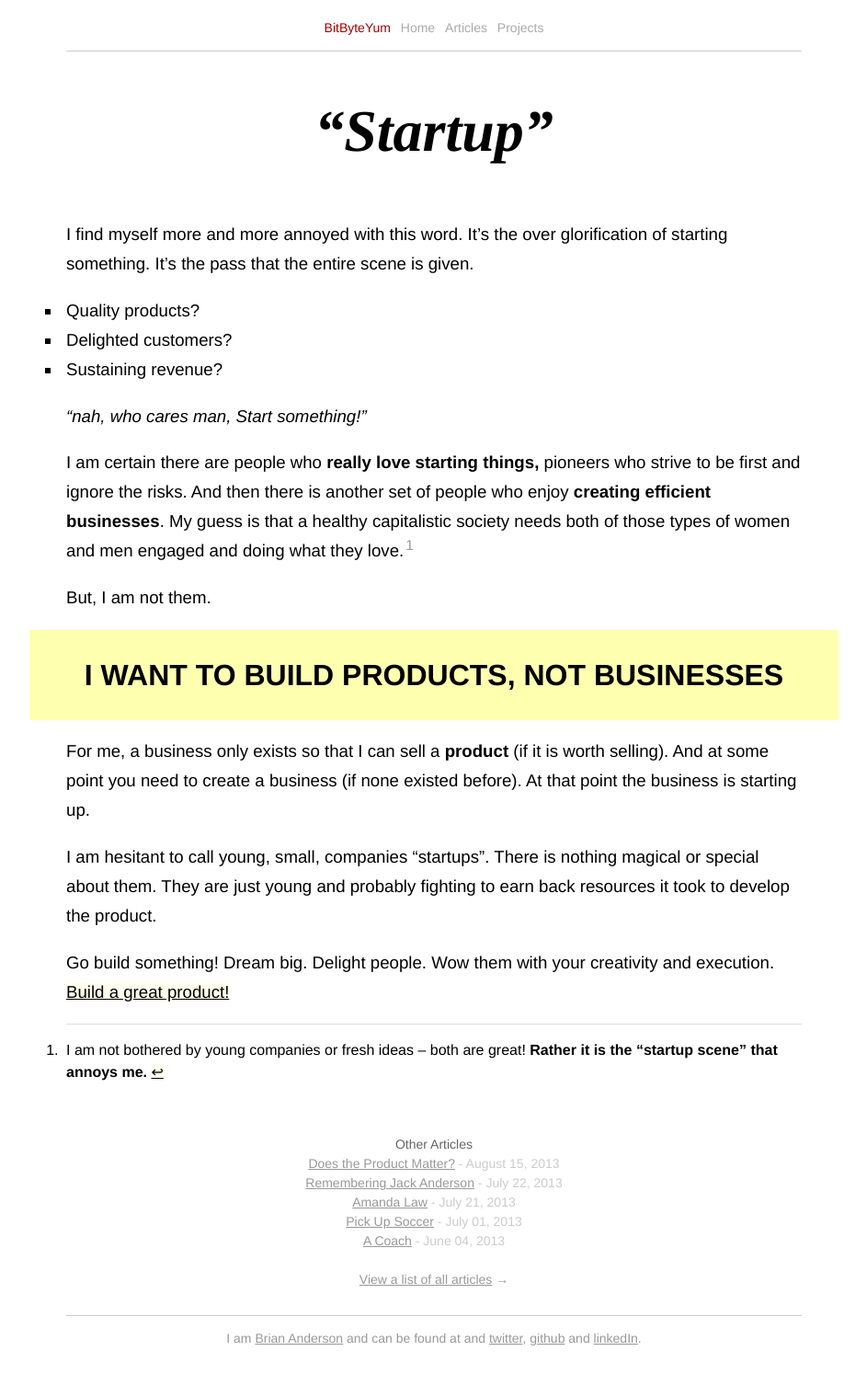
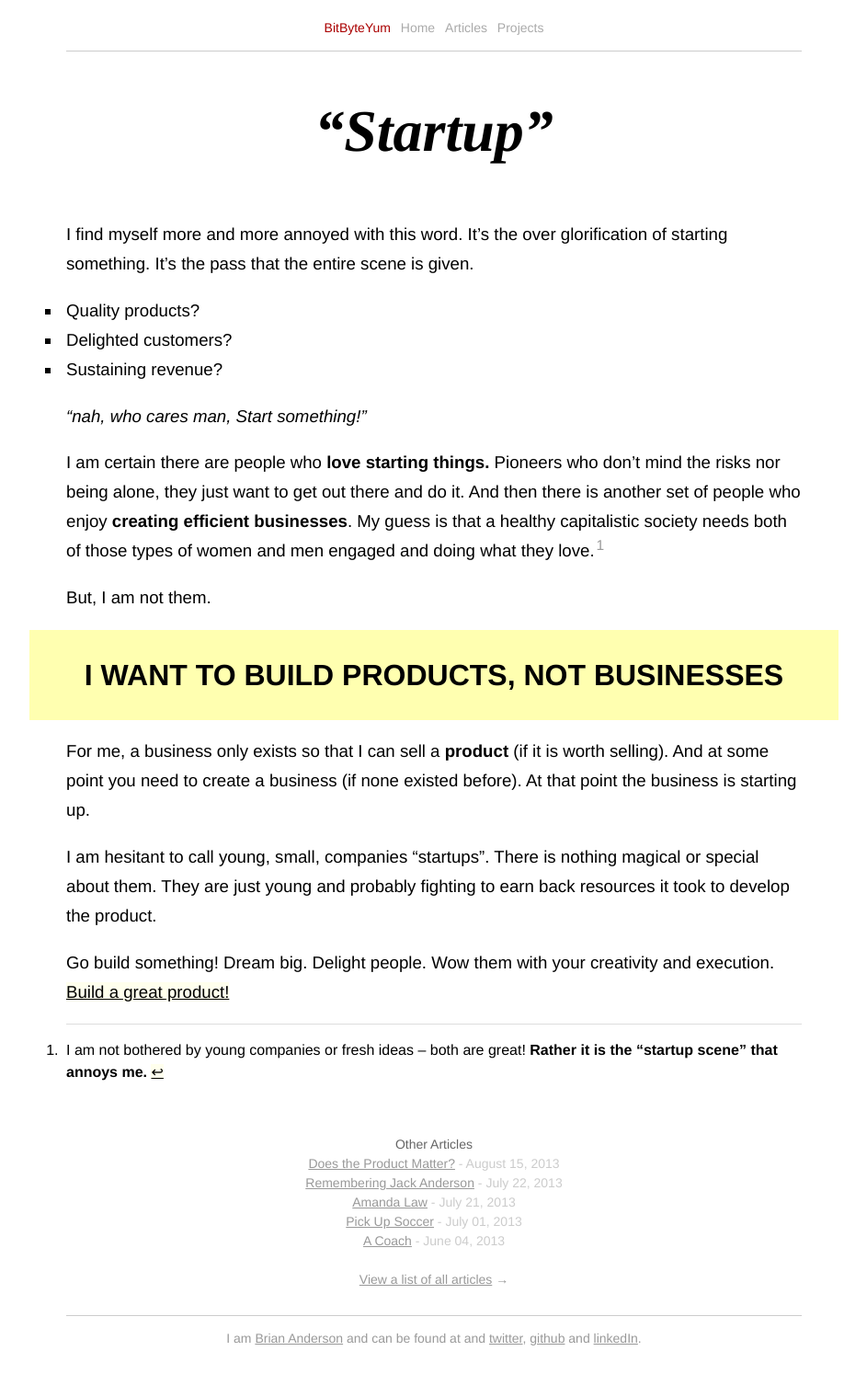
Before and after one commit to banderson623/banderson623.github.com, a Jekyll site: the page built from _posts/2013-08-21-Building.md, in a window 1280 px wide. Shown: the whole page at 92% size, without its empty margins (168-1111 px from the left). Built offline with Jekyll 4.4.1, drawn with Linux system fonts in a browser that asks for light colours; a script that is not in the unit is left out.

Commit message:
fixes pioneers

```diff
--- a/_posts/2013-08-21-Building.md
+++ b/_posts/2013-08-21-Building.md
@@ -17,7 +17,7 @@ I find myself more and more annoyed with this word. It's the over glorification
 
 *&ldquo;nah, who cares man, Start something!&rdquo;*
 
-I am certain there are people who **really love starting things,** pioneers who strive to be first and ignore the risks. And then there is another set of people who enjoy **creating efficient businesses**. My guess is that a healthy capitalistic society needs both of those types of women and men engaged and doing what they love.[^1]
+I am certain there are people who **love starting things.** Pioneers who don't mind the risks nor being alone, they just want to get out there and do it. And then there is another set of people who enjoy **creating efficient businesses**. My guess is that a healthy capitalistic society needs both of those types of women and men engaged and doing what they love.[^1]
 
 But, I am not them.
 
```
